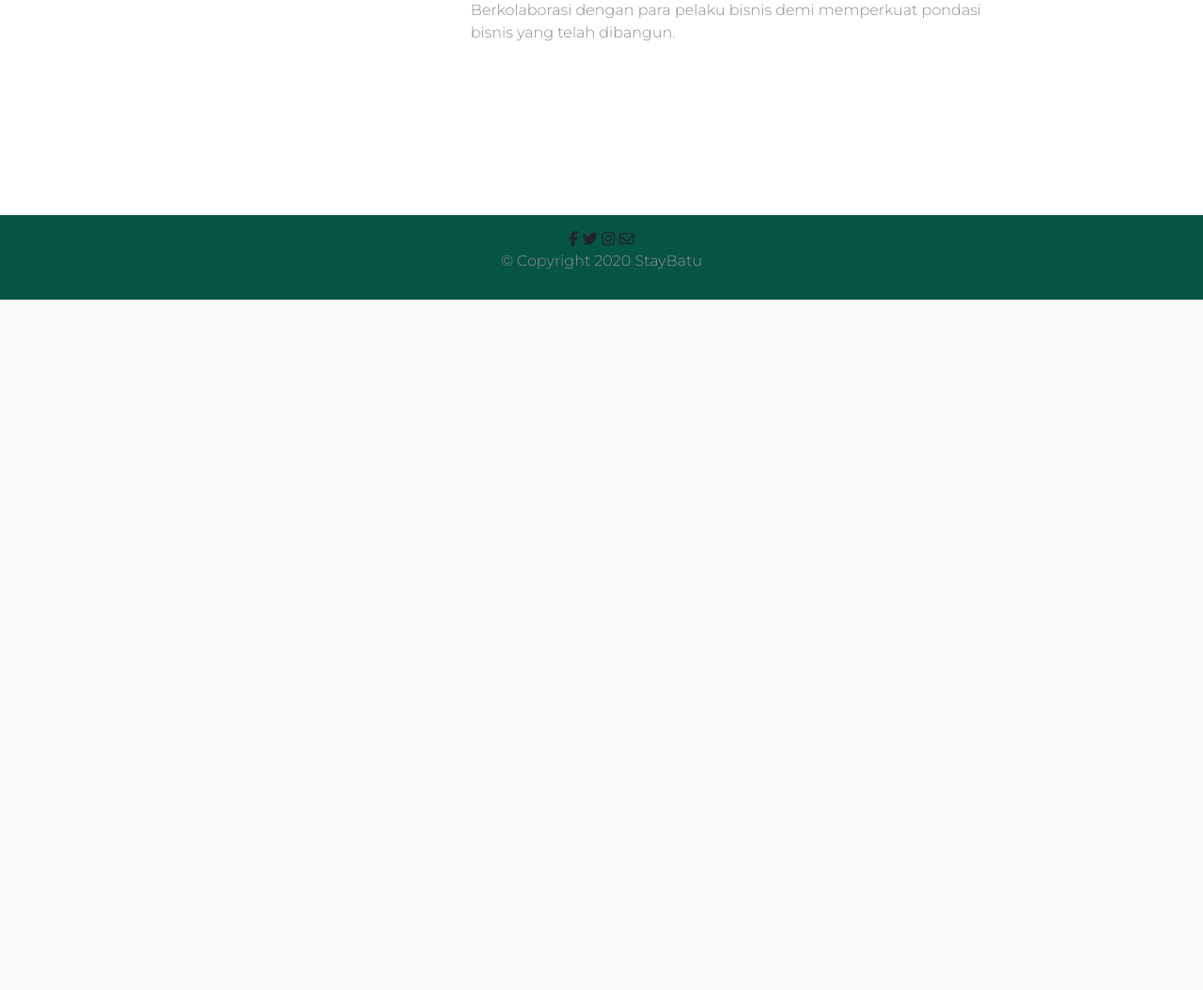
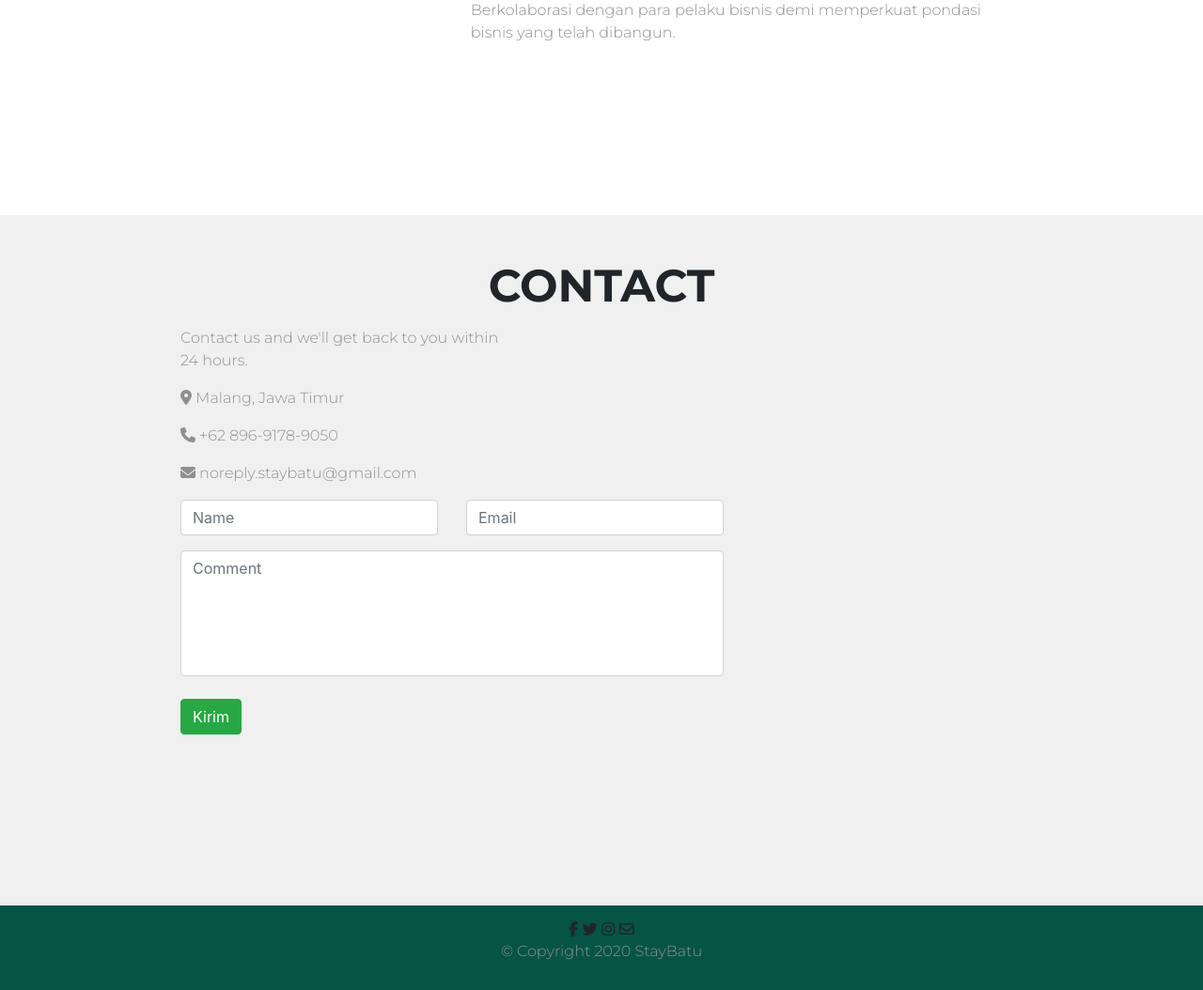
Before and after one commit to mercyano/StayBatu, a CodeIgniter app: page /staybatu-site/about in a window 1280 px wide. Shown: the part 1516-2570 px from the top of the page at 94% size. Before the commit the page ends 1835 px from the top, so only its background shows below. Run offline with CodeIgniter, Linux system fonts and the light colour scheme; some libraries are stand-ins or nearby versions; some web fonts are replaced.

Commit message:
Add files via upload

```diff
--- a/staybatu-site/application/views/about/index.php
+++ b/staybatu-site/application/views/about/index.php
@@ -46,3 +46,34 @@
     </div>
   </div>
 </div>
+
+<!-- Container (Contact Section) -->
+<div class="container-fluid" style="background-color: #F0F0F0;">
+  <h2 class="text-center">CONTACT</h2>
+  <div class="row">
+    <div class="col-sm-5 mr-5">
+      <p>Contact us and we'll get back to you within 24 hours.</p>
+      <p><i class="fas fa-map-marker-alt"></i></span> Malang, Jawa Timur</p>
+      <p><i class="fas fa-phone"></i> +62 896-9178-9050</p>
+      <p><i class="fas fa-envelope"></i>  noreply.staybatu@gmail.com</p>
+    </div>
+    <form action="<?= base_url(); ?>home/saran/2" method="post">
+    <div class="col">
+      <div class="row">
+        <div class="col-sm-6 form-group">
+          <input class="form-control" id="name" name="name" placeholder="Name" type="text" required>
+        </div>
+        <div class="col-sm-6 form-group">
+          <input class="form-control" id="email" name="email" placeholder="Email" type="email" required>
+        </div>
+      </div>
+      <textarea class="form-control" id="comments" name="comments" placeholder="Comment" rows="5"></textarea><br>
+      <div class="row">
+        <div class="col-sm-12 form-group">
+          <button class="btn btn-success pull-right" type="submit">Kirim</button>
+        </div>
+      </div>
+    </div>
+   </form>
+  </div>
+</div>
```
